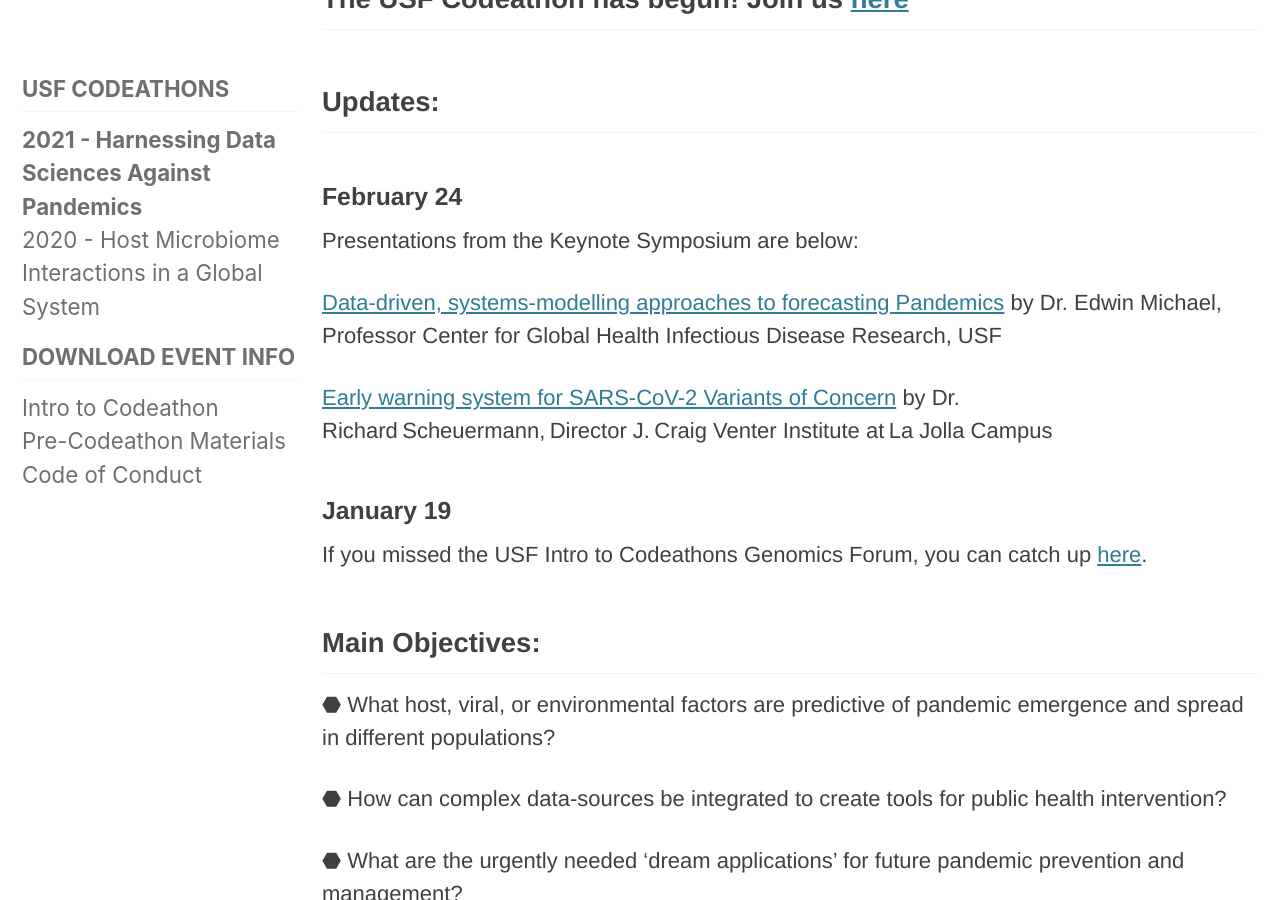
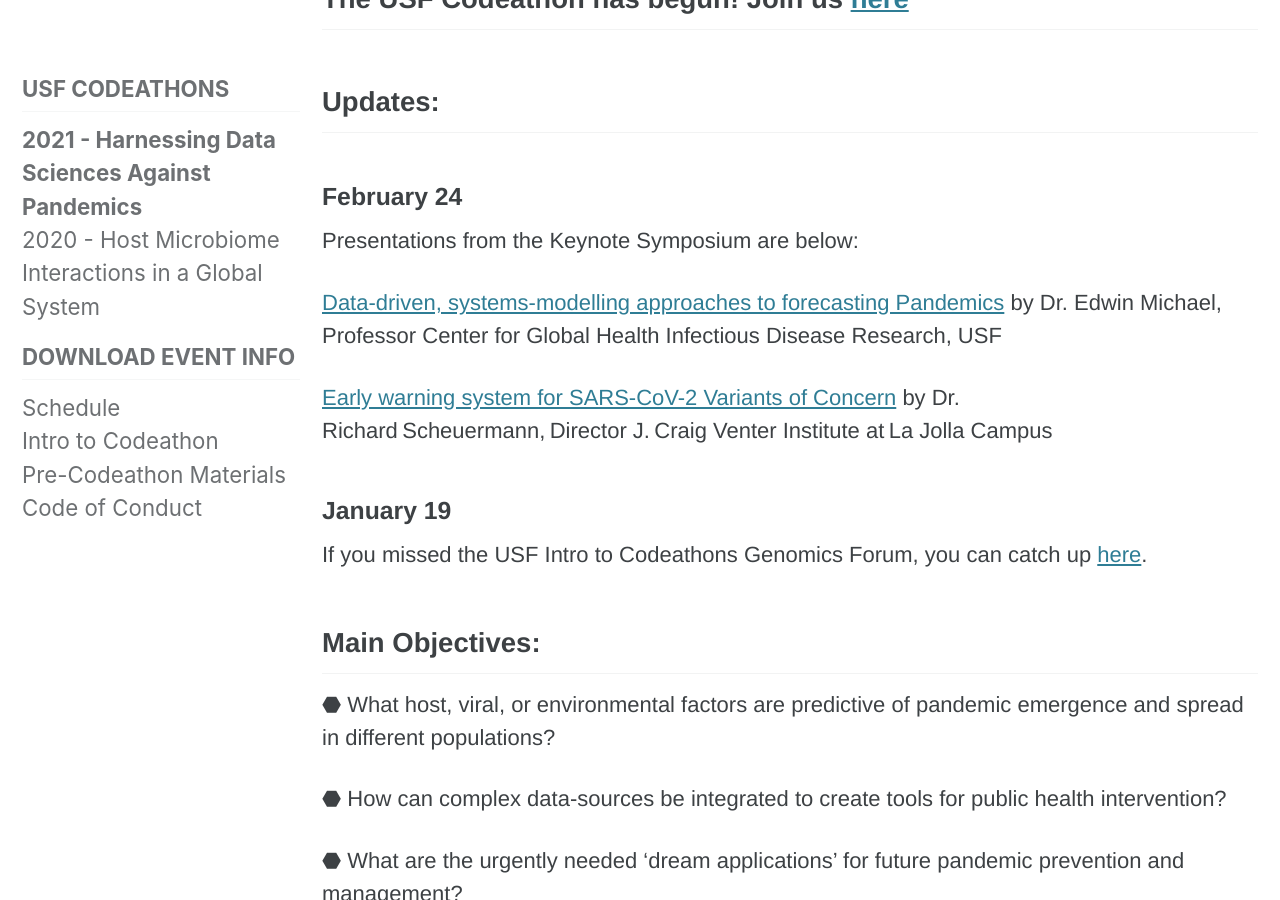
Before and after one commit to usfomicshub/usfomicshub.github.io, a Jekyll site: the page built from Codeathon/Codeathon2021/index.md, in a window 1280 px wide and 900 px high, scrolled down 609 px. Built offline with Jekyll 4.4.1, drawn with Linux system fonts in a browser that asks for light colours; cached includes are drawn as plain includes.

Commit message:
Update navigation.yml

```diff
--- a/_data/navigation.yml
+++ b/_data/navigation.yml
@@ -59,6 +59,8 @@
 
   - title: Download Event Info
     children:
+      - title: "Schedule"
+        url: https://github.com/usfomicshub/USFOneHealthCodeathon2021/raw/master/2021_Codeathon_Agenda.docx
       - title: "Intro to Codeathon"
         url: https://github.com/usfomicshub/USFOneHealthCodeathon2021/raw/master/OHCodeathon_2021_onboarding_20210119_JO.pdf
       - title: "Pre-Codeathon Materials"
```
